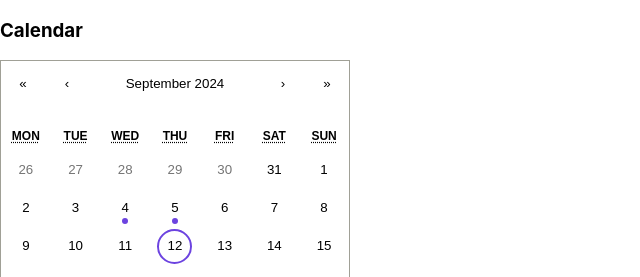
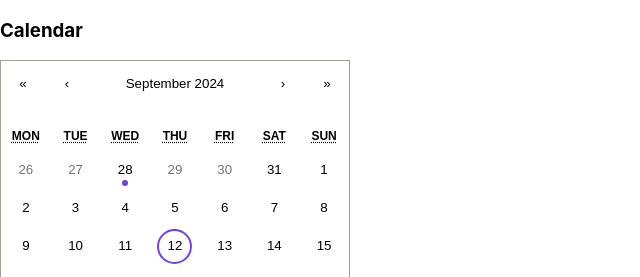
Before and after one commit to ranaRabie/event-calendar, a React (Create React App) app: page / in a window 1280 px wide. Shown: the top 277 px of the page, without its empty margins (0-640 px from the left). Built offline with nearby package versions, Linux system fonts and the light colour scheme.

Commit message:
Working with Real Data

```diff
--- a/src/App.js
+++ b/src/App.js
@@ -1,4 +1,4 @@
-import React, { useState } from 'react';
+import React, { useEffect, useState } from 'react';
 import Calendar from 'react-calendar';
 import 'react-calendar/dist/Calendar.css'; // Import default styles
 import './index.css';
@@ -7,20 +7,85 @@ import { ExtensionProvider40 } from '@looker/extension-sdk-react';
 
 const eventsDummy = [
     {
-    title: 'Meeting with Team',
-    date: '04-09-2024',
-    description: 'Discuss project milestones and deliverables.'
+        "v_corporate_actions_materialized.action_date": "2024-08-28",
+        "v_corporate_actions_materialized.action_type": "Free template",
+        "v_corporate_actions_materialized.company_full_name": "A L1",
+        "v_corporate_actions_materialized.industry": "Materials",
+        "v_corporate_actions_materialized.isin": null,
+        "v_corporate_actions_materialized.symbol": 1115
     },
     {
-    title: 'Meeting with Team 2',
-    date: '04-09-2024',
-    description: 'Discuss project milestones and deliverables.'
+        "v_corporate_actions_materialized.action_date": "2024-08-22",
+        "v_corporate_actions_materialized.action_type": "Free template",
+        "v_corporate_actions_materialized.company_full_name": "Saudi Fisheries Co.",
+        "v_corporate_actions_materialized.industry": "Food and Beverages",
+        "v_corporate_actions_materialized.isin": "SA0007879600",
+        "v_corporate_actions_materialized.symbol": 6050
     },
     {
-    title: 'Product Launch',
-    date: '05-09-2024',
-    description: 'Launch the new product line.'
+        "v_corporate_actions_materialized.action_date": "2024-08-22",
+        "v_corporate_actions_materialized.action_type": "Free template",
+        "v_corporate_actions_materialized.company_full_name": "Qassim Cement Co.",
+        "v_corporate_actions_materialized.industry": "Materials",
+        "v_corporate_actions_materialized.isin": "SA0007879493",
+        "v_corporate_actions_materialized.symbol": 3040
     },
+    {
+        "v_corporate_actions_materialized.action_date": "2024-08-22",
+        "v_corporate_actions_materialized.action_type": "Free template",
+        "v_corporate_actions_materialized.company_full_name": "Alwasail Industrial Co.",
+        "v_corporate_actions_materialized.industry": "Capital Goods",
+        "v_corporate_actions_materialized.isin": "SA15GG9KKQH9",
+        "v_corporate_actions_materialized.symbol": 9525
+    },
+    {
+        "v_corporate_actions_materialized.action_date": "2024-08-22",
+        "v_corporate_actions_materialized.action_type": "Free template",
+        "v_corporate_actions_materialized.company_full_name": "Lazurde Company for Jewelry",
+        "v_corporate_actions_materialized.industry": "Consumer Durables and Apparel",
+        "v_corporate_actions_materialized.isin": "SA1430IHULH1",
+        "v_corporate_actions_materialized.symbol": 4011
+    },
+    {
+        "v_corporate_actions_materialized.action_date": "2024-08-18",
+        "v_corporate_actions_materialized.action_type": "Bonus Shares",
+        "v_corporate_actions_materialized.company_full_name": "Balady Poultry Trading Co.",
+        "v_corporate_actions_materialized.industry": "Food and Beverages",
+        "v_corporate_actions_materialized.isin": "SA15OHDKLBH0",
+        "v_corporate_actions_materialized.symbol": 9559
+    },
+    {
+        "v_corporate_actions_materialized.action_date": "2024-08-17",
+        "v_corporate_actions_materialized.action_type": "Dividend",
+        "v_corporate_actions_materialized.company_full_name": "A L R N1",
+        "v_corporate_actions_materialized.industry": "REITs",
+        "v_corporate_actions_materialized.isin": null,
+        "v_corporate_actions_materialized.symbol": 1118
+    },
+    {
+        "v_corporate_actions_materialized.action_date": "2024-08-16",
+        "v_corporate_actions_materialized.action_type": "Acquisition",
+        "v_corporate_actions_materialized.company_full_name": "A L C 1",
+        "v_corporate_actions_materialized.industry": "Closed-end Fund",
+        "v_corporate_actions_materialized.isin": null,
+        "v_corporate_actions_materialized.symbol": 1122
+    },
+    {
+        "v_corporate_actions_materialized.action_date": "2024-08-15",
+        "v_corporate_actions_materialized.action_type": "Announcement of SAMA's Approval for insurance products",
+        "v_corporate_actions_materialized.company_full_name": "A L1",
+        "v_corporate_actions_materialized.industry": "Materials",
+        "v_corporate_actions_materialized.isin": null,
+        "v_corporate_actions_materialized.symbol": 1115
+    },
+    {
+        "v_corporate_actions_materialized.action_date": "2024-08-15",
+        "v_corporate_actions_materialized.action_type": "Announcement of Results of the Rump Offering and the Allotment of the Right Issues",
+        "v_corporate_actions_materialized.company_full_name": "A L1",
+        "v_corporate_actions_materialized.industry": "Materials",
+        "v_corporate_actions_materialized.isin": null,
+        "v_corporate_actions_materialized.symbol": 1115
+    }
 ];
 
 const CustomCalendar = () => {
@@ -28,26 +93,51 @@ const CustomCalendar = () => {
   const [eventsList, setEventsList] = useState(eventsDummy); // Should use setEventsList when calling API
   const [selectedEvents, setSelectedEvents] = useState(null);
 
+  useEffect(() => {
+    const {firstDateOfMonth, lastDateOfMonth} = getMonthStartEndDate(new Date());
+    console.log(firstDateOfMonth);
+    console.log(lastDateOfMonth);
+
+    // handleDateChange();
+  })
+
   const handleSelectDate = value => {
     setSelectedEvents(null);
-    const filteredEvents = eventsList.filter(event => event.date === moment(value).format("DD-MM-YYYY"));
+    const filteredEvents = eventsList.filter(event => event['v_corporate_actions_materialized.action_date'] === moment(value).format("YYYY-MM-DD"));
 
     if (filteredEvents) {
       setSelectedEvents(filteredEvents);
     }
   };
 
+  const handleDateChange = ({activeStartDate}) => {
+    const {firstDateOfMonth, lastDateOfMonth} = getMonthStartEndDate(activeStartDate);
+    console.log(firstDateOfMonth);
+    console.log(lastDateOfMonth);
+  };
+
+  const getMonthStartEndDate = (currentDate) => {
+    const firstDateOfMonth = (date = new Date()) =>
+        new Date(date.getFullYear(), date.getMonth(), 1);
+    const lastDateOfMonth = (date = new Date()) =>
+        new Date(date.getFullYear(), date.getMonth() + 1, 0);
+
+    return {firstDateOfMonth: firstDateOfMonth(currentDate), lastDateOfMonth: lastDateOfMonth(currentDate)};
+  }
+
+
   return (
     <div>
-      <h3>Calendar</h3>
+      <h3>Calendar {}</h3>
 
       <Calendar
         style={{ height: 500 }}
         onChange={setDate}
         value={date}
         onClickDay={handleSelectDate}
+        onActiveStartDateChange={handleDateChange}
         tileClassName={({ date, view }) => {
-          if (eventsList.find(event => event.date === moment(date).format("DD-MM-YYYY"))) {
+          if (eventsList.find(event => event['v_corporate_actions_materialized.action_date'] === moment(date).format("YYYY-MM-DD"))) {
             return 'highlight'
           }
         }}
@@ -57,8 +147,8 @@ const CustomCalendar = () => {
       {selectedEvents ? (
         selectedEvents.map((event, idx) => (
           <div className='single-event' key={idx}>
-            <h3>{event.title} | <small>{event.date}</small></h3>
-            <p>{event.description}</p>
+            <h3>{event['v_corporate_actions_materialized.company_full_name']} | <small>{event['v_corporate_actions_materialized.action_date']}</small></h3>
+            <p>{event['v_corporate_actions_materialized.industry']}</p>
           </div>
         ))
       ) : ''}
```
Lines whose indentation alone changed are shown as unchanged.
